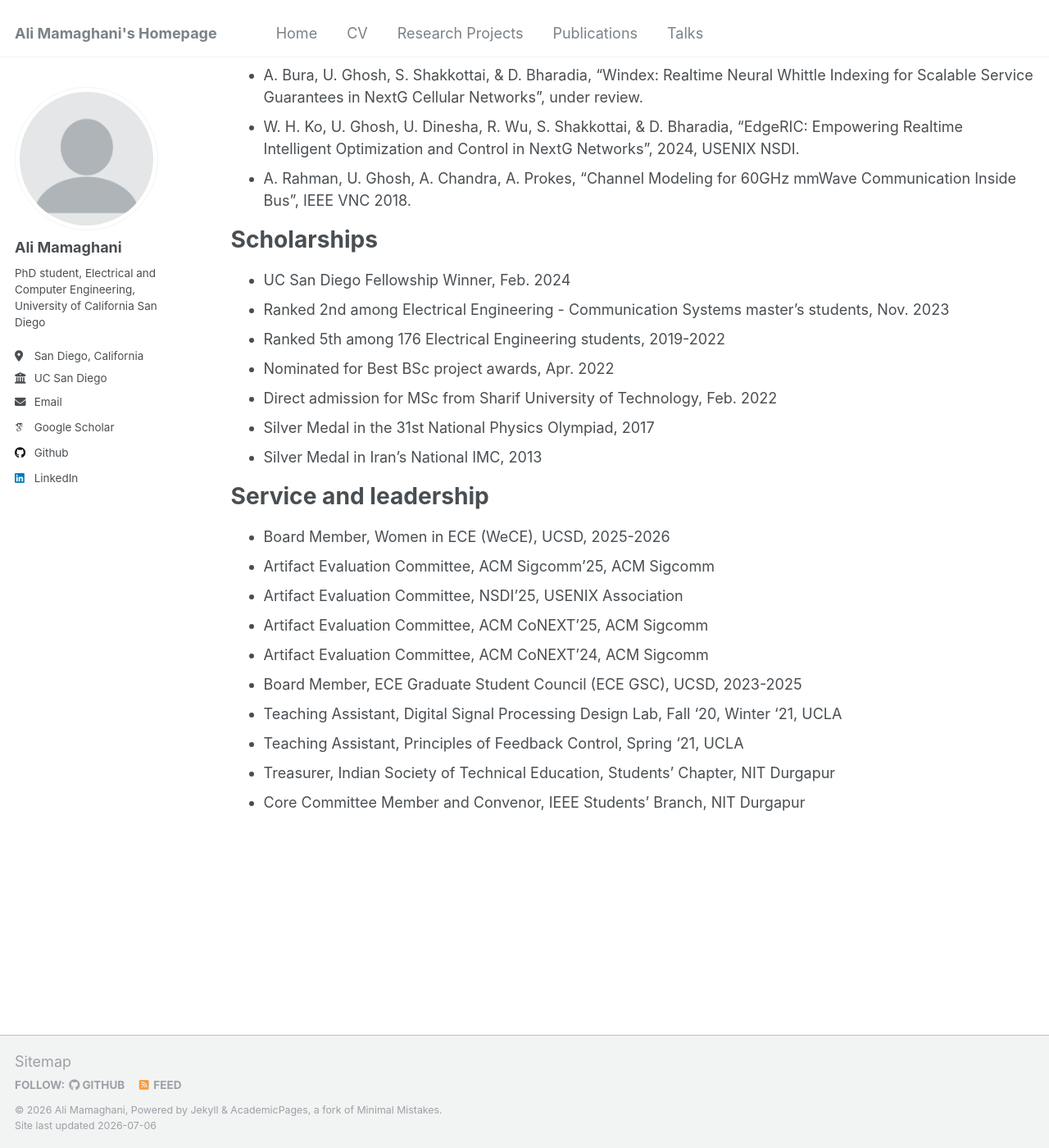
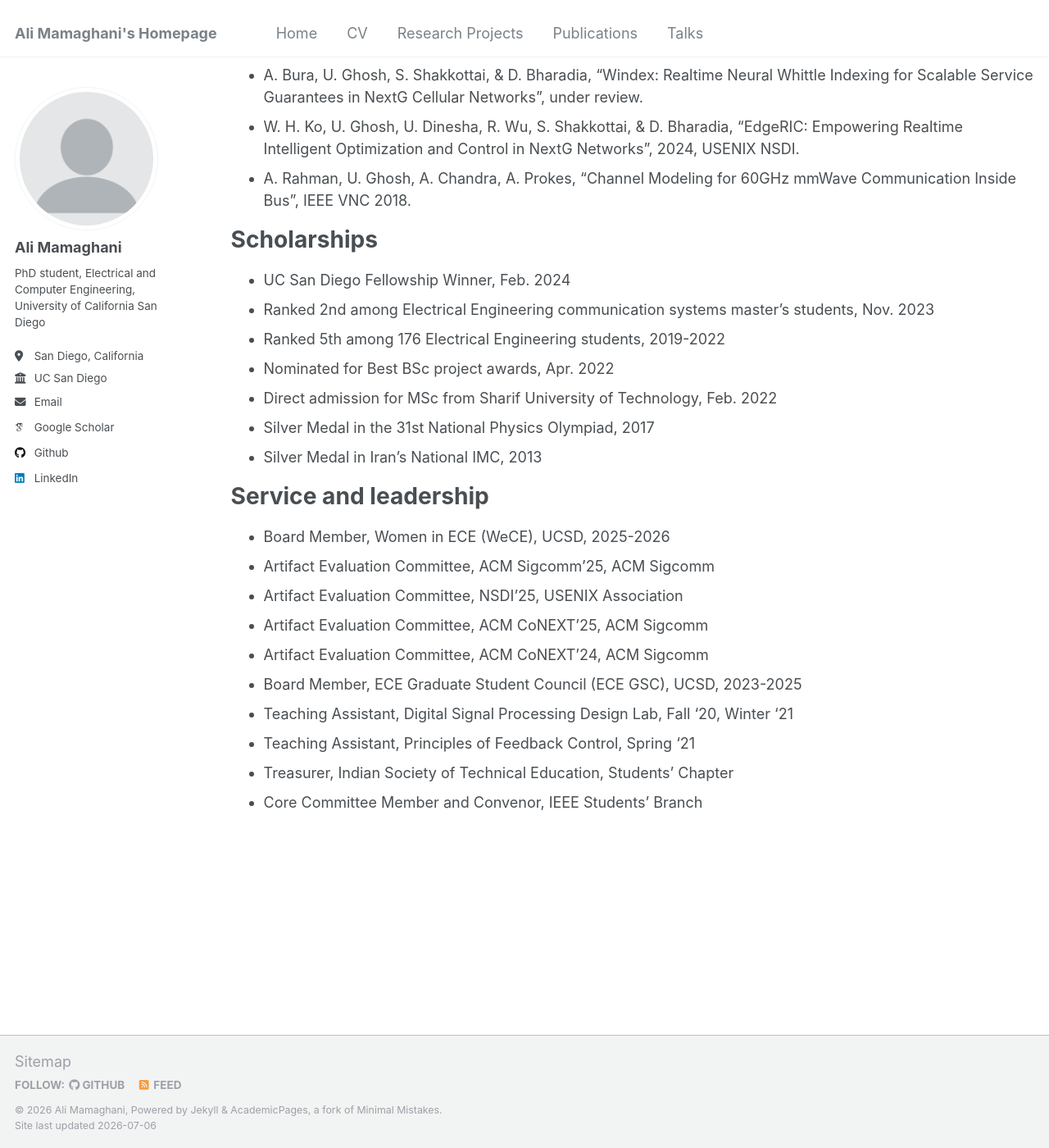
Before and after one commit to AliMamaghani1999/AliMamaghani1999.github.io, a Jekyll site: the page built from _pages/cv.md, in a window 1280 px wide and 1400 px high, scrolled down 1296 px. Shown: the whole window at 82% size. Built offline with Jekyll 4.4.1, drawn with Linux system fonts in a browser that asks for light colours; some web fonts are replaced.

Commit message:
Fix bio and work history

```diff
--- a/_pages/cv.md
+++ b/_pages/cv.md
@@ -89,7 +89,7 @@ For a complete list, visit [Google Scholar](https://scholar.google.com/citations
 Scholarships
 ============
 * UC San Diego Fellowship Winner, Feb. 2024
-* Ranked 2nd among Electrical Engineering - Communication Systems master's students, Nov. 2023
+* Ranked 2nd among Electrical Engineering communication systems master's students, Nov. 2023
 * Ranked 5th among 176 Electrical Engineering students, 2019-2022
 * Nominated for Best BSc project awards, Apr. 2022
 * Direct admission for MSc from Sharif University of Technology, Feb. 2022
@@ -104,7 +104,7 @@ Service and leadership
 * Artifact Evaluation Committee, ACM CoNEXT'25, ACM Sigcomm
 * Artifact Evaluation Committee, ACM CoNEXT'24, ACM Sigcomm
 * Board Member, ECE Graduate Student Council (ECE GSC), UCSD, 2023-2025
-* Teaching Assistant, Digital Signal Processing Design Lab, Fall '20, Winter '21, UCLA
-* Teaching Assistant, Principles of Feedback Control, Spring '21, UCLA
-* Treasurer, Indian Society of Technical Education, Students' Chapter, NIT Durgapur
-* Core Committee Member and Convenor, IEEE Students' Branch, NIT Durgapur
+* Teaching Assistant, Digital Signal Processing Design Lab, Fall '20, Winter '21
+* Teaching Assistant, Principles of Feedback Control, Spring '21
+* Treasurer, Indian Society of Technical Education, Students' Chapter
+* Core Committee Member and Convenor, IEEE Students' Branch
```
Also changed, not shown: _pages/about.md (+1 -1 lines).
